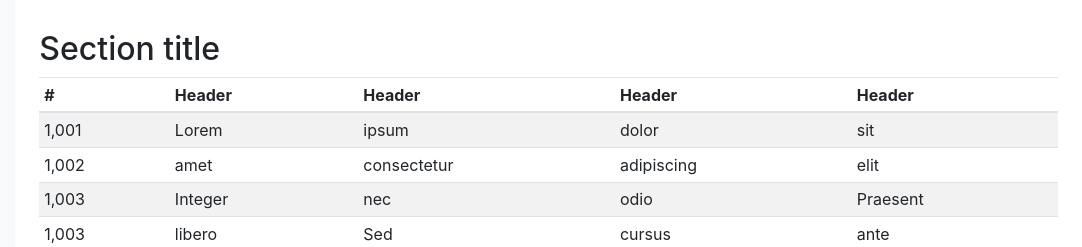
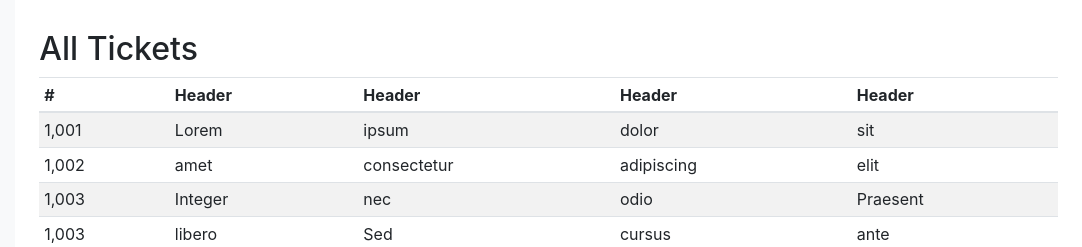
Before and after one commit to chenyuan99/Techstaff-Inventory, a Django app: page /dashboard in a window 1280 px wide. Shown: the part 561-808 px from the top of the page, without its empty margins (198-1280 px from the left). Run offline with Django 3.2, Linux system fonts and the light colour scheme; some libraries are stand-ins or nearby versions.

Commit message:
Update dashboard.html

```diff
--- a/hello/templates/main/dashboard.html
+++ b/hello/templates/main/dashboard.html
@@ -99,7 +99,7 @@
 
           <canvas class="my-4" id="myChart" width="900" height="380"></canvas>
 
-          <h2>Section title</h2>
+          <h2>All Tickets</h2>
           <div class="table-responsive">
             <table class="table table-striped table-sm">
               <thead>
```
